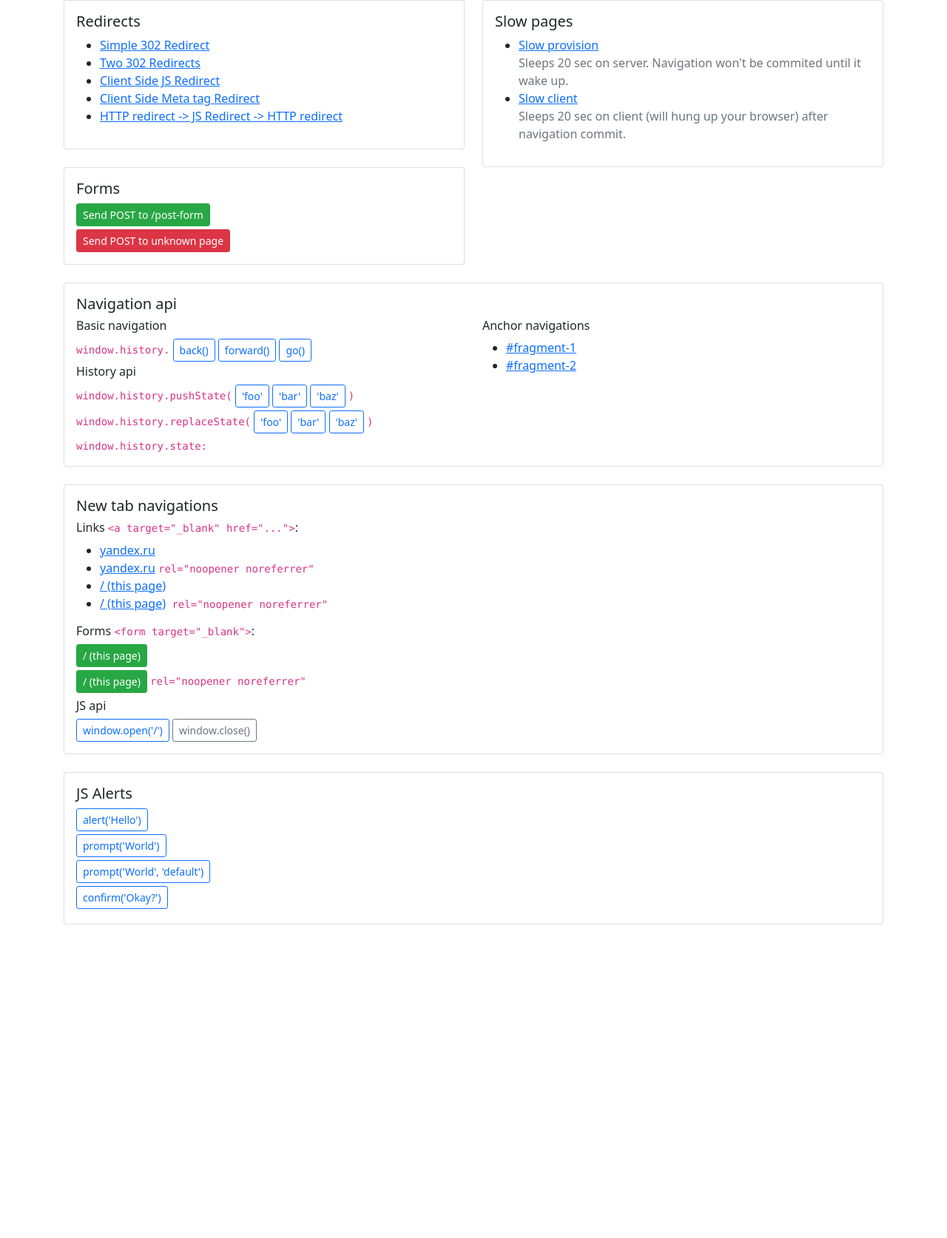
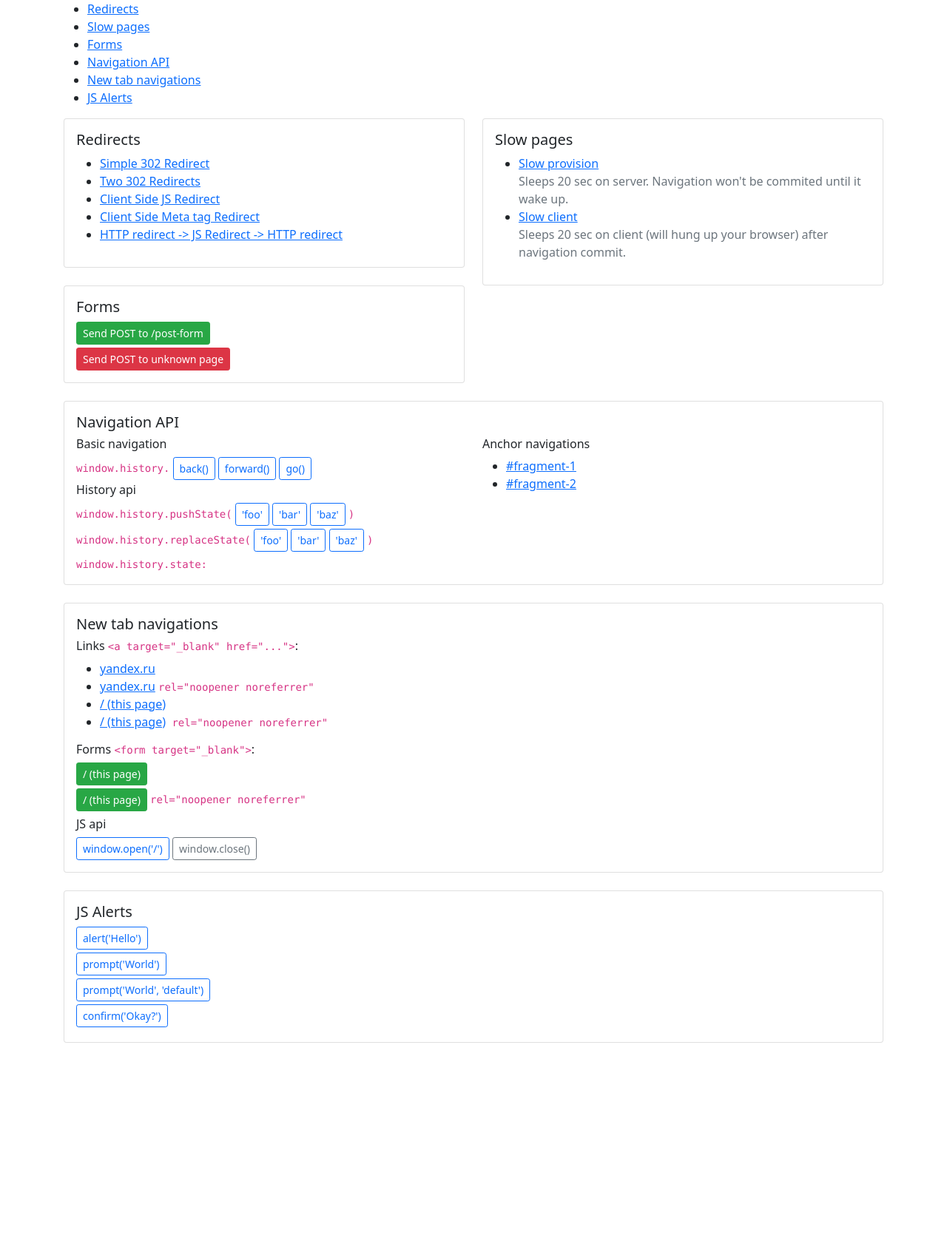
Before and after one commit to persidskiy/ibro-samples, a Flask app: page / in a window 1280 px wide. Shown: the part 63-1737 px from the top of the page at 74% size. Run offline with Flask 2, Linux system fonts and the light colour scheme; some libraries are stand-ins or nearby versions.

Commit message:
anchor navigations

```diff
--- a/web/src/template_helpers.py
+++ b/web/src/template_helpers.py
@@ -18,5 +18,9 @@ def setup_context_processors(app):
         def url_for_redirect_js(url):
             return url_for('redir.generic_js', url=urllib.parse.quote(url, safe=''))
 
+        def get_fragment(string):
+            return string.lower().replace(' ', '-')
+
         return dict(url_for_redirect=url_for_redirect,
-                    url_for_redirect_js=url_for_redirect_js)
+                    url_for_redirect_js=url_for_redirect_js,
+                    get_fragment=get_fragment)
--- a/web/src/templates/index.html
+++ b/web/src/templates/index.html
@@ -1,10 +1,27 @@
 {% extends 'common.html' %}
 {% block content %}
+{% set sections = ['Redirects', 'Slow pages', 'Forms', 'Navigation API', 'New tab navigations', 'JS Alerts'] %}
+
+{%macro section_header(idx) %}
+<h5 id="{{ get_fragment(sections[idx]) }}" class="card-title">{{sections[idx]}}</h5>
+{% endmacro %}
+
+<div class="row">
+    <div class="col-sm">
+        <ul>
+            {% for section in sections %}
+            <li><a href="#{{ get_fragment(section) }}">{{section}}</a></li>
+            {% endfor %}
+        </ul>
+    </div>
+</div>
+
+
 <div class="row">
     <div class=col-sm>
         <div class="card mb-4">
             <div class="card-body">
-                <h5 class="card-title">Redirects</h5>
+                {{ section_header(0) }}
                 <ul>
                     <li><a href="{{ url_for('redir.simple') }}">Simple 302 Redirect</a></li>
                     <li><a href="{{ url_for('redir.two_http') }}">Two 302 Redirects</a></li>
@@ -16,7 +33,7 @@
         </div>
         <div class="card mb-4">
             <div class="card-body">
-                <h5 class="card-title">Forms</h5>
+                {{ section_header(2) }}
 
                 <form class="mb-1" action="{{ url_for('post_form' )}}" method="post">
                     <button class="btn btn-sm btn-success" type="submit">Send POST to /post-form</button>
@@ -31,12 +48,14 @@
     <div class=col-sm>
         <div class="card mb-4">
             <div class="card-body">
-                <h5 class="card-title">Slow pages</h5>
+                {{ section_header(1) }}
 
                 <ul>
-                    <li><a href="{{ url_for('slow_provision') }}">Slow provision</a> <br /><span class="text-muted">Sleeps 20 sec on
+                    <li><a href="{{ url_for('slow_provision') }}">Slow provision</a> <br /><span
+                            class="text-muted">Sleeps 20 sec on
                             server. Navigation won't be commited until it wake up.</span></li>
-                    <li><a href="{{ url_for('slow_client') }}">Slow client</a> <br /> <span class="text-muted">Sleeps 20 sec on
+                    <li><a href="{{ url_for('slow_client') }}">Slow client</a> <br /> <span class="text-muted">Sleeps 20
+                            sec on
                             client (will hung up your browser) after navigation commit.</span></li>
                 </ul>
             </div>
@@ -48,7 +67,7 @@
     <div class=col-sm>
         <div class="card mb-4">
             <div class="card-body">
-                <h5 class="card-title">Navigation api</h5>
+                {{ section_header(3) }}
                 <div class="row">
                     <div class="col-sm">
                         <h6>Basic navigation</h6>
@@ -94,7 +113,7 @@
     <div class=col-sm>
         <div class="card mb-4">
             <div class="card-body">
-                <h5 class="card-title">New tab navigations</h5>
+                {{ section_header(4) }}
                 <div class="row">
                     <div class="col-sm">
                         <h6>Links <code> {{ ' <a target="_blank" href="...">' }}</code>:</h6>
@@ -131,7 +150,7 @@
     <div class=col-sm>
         <div class="card mb-4">
             <div class="card-body">
-                <h5 class="card-title">JS Alerts</h5>
+                {{ section_header(5) }}
                 <div class="mb-1">
                     <button class="btn btn-outline-primary btn-sm"
                         onclick="window.alert('Hello')">alert('Hello')</button>
```
